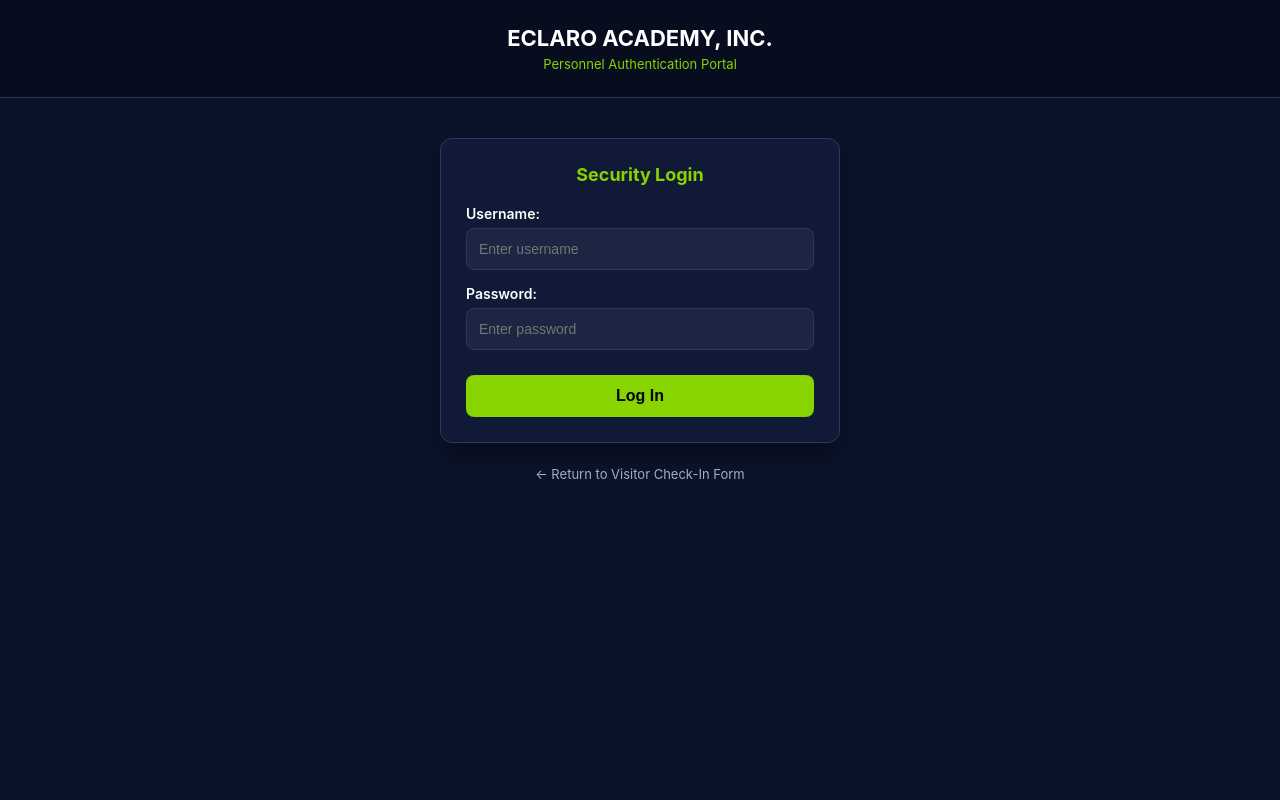
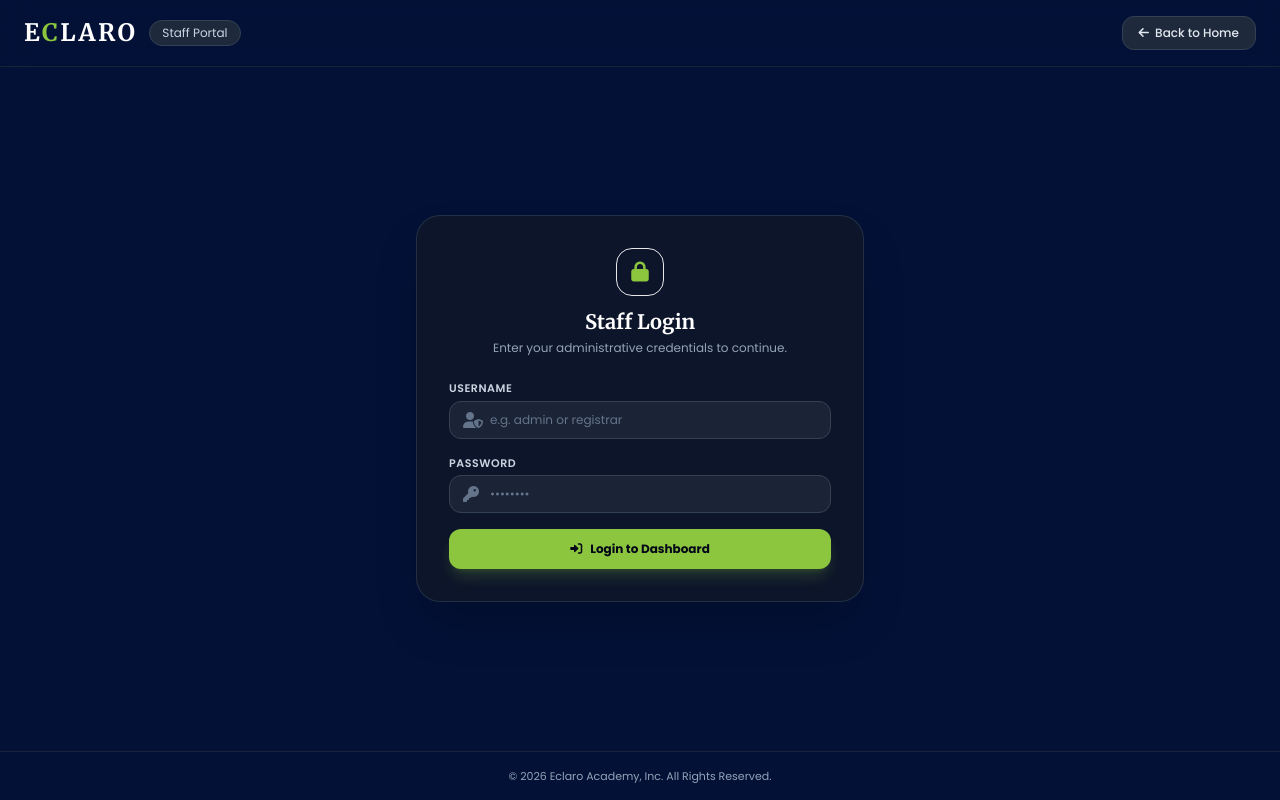
Before and after one commit to erickarcenal-hue/eclaro-visitor-system, a Flask app: page /login in a window 1280 px wide. Run offline with Flask 3, Linux system fonts and the light colour scheme; some libraries are stand-ins or nearby versions.

Commit message:
Revamp login page with new styles and layout
Updated the login page title and favicon. Enhanced styling with Tailwind CSS and Font Awesome. Improved form layout and accessibility.

```diff
--- a/templates/login.html
+++ b/templates/login.html
@@ -3,153 +3,87 @@
 <head>
     <meta charset="UTF-8">
     <meta name="viewport" content="width=device-width, initial-scale=1.0">
-    <title>Eclaro Academy - Personnel Login</title>
-    <!-- Eclaro Logo / Favicon -->
-    <link rel="icon" type="image/png" href="{{ url_for('static', filename='favicon.png') }}">
+    <title>ECLARO: Staff Login</title>
+    <link rel="icon" type="image/png" href="https://www.eclaro.com/favicon.ico">
+    <script src="https://cdn.tailwindcss.com"></script>
+    <link href="https://cdnjs.cloudflare.com/ajax/libs/font-awesome/6.0.0/css/all.min.css" rel="stylesheet">
+    <link href="https://fonts.googleapis.com/css2?family=Merriweather:wght@400;700&family=Poppins:wght@300;400;500;600;700&display=swap" rel="stylesheet">
     <style>
-        :root {
-            --bg-dark: #0b132b;
-            --card-dark: #101a36;
-            --input-dark: #1c2541;
-            --border-blue: #2a3a5e;
-            --text-main: #ffffff;
-            --lime-green: #88d400;
-        }
-
-        body {
-            font-family: -apple-system, BlinkMacSystemFont, 'Segoe UI', Roboto, Helvetica, Arial, sans-serif;
-            background-color: var(--bg-dark);
-            margin: 0;
-            padding: 0;
-            color: var(--text-main);
-        }
-
-        .header {
-            background-color: #070d1f;
-            color: white;
-            padding: 25px 15px;
-            text-align: center;
-            border-bottom: 1px solid var(--border-blue);
-        }
-
-        .header h1 {
-            margin: 0;
-            font-size: 22px;
-            color: var(--text-main);
-        }
-
-        .header p {
-            margin: 5px 0 0 0;
-            font-size: 13px;
-            color: var(--lime-green);
-        }
-
-        .container {
-            max-width: 400px;
-            margin: 40px auto;
-            padding: 0 15px;
-        }
-
-        .card {
-            background: var(--card-dark);
-            padding: 25px;
-            border-radius: 12px;
-            border: 1px solid var(--border-blue);
-            box-shadow: 0 10px 25px rgba(0,0,0,0.4);
-        }
-
-        .card h2 {
-            margin-top: 0;
-            margin-bottom: 20px;
-            font-size: 18px;
-            color: var(--lime-green);
-            text-align: center;
-        }
-
-        .form-group {
-            margin-bottom: 15px;
-        }
-
-        .form-group label {
-            display: block;
-            margin-bottom: 6px;
-            font-weight: 600;
-            font-size: 14px;
-        }
-
-        .form-group input {
-            width: 100%;
-            padding: 12px;
-            background-color: var(--input-dark);
-            border: 1px solid var(--border-blue);
-            border-radius: 8px;
-            box-sizing: border-box;
-            font-size: 14px;
-            color: var(--text-main);
-        }
-
-        .btn {
-            background-color: var(--lime-green);
-            color: #000000;
-            padding: 12px;
-            border: none;
-            border-radius: 8px;
-            cursor: pointer;
-            font-size: 16px;
-            font-weight: 800;
-            width: 100%;
-            margin-top: 10px;
-        }
-
-        .alert-danger {
-            background-color: #c62828;
-            color: white;
-            padding: 10px;
-            border-radius: 6px;
-            margin-bottom: 15px;
-            text-align: center;
-            font-size: 14px;
-        }
+        body { font-family: 'Poppins', sans-serif; }
+        .font-serif-title { font-family: 'Merriweather', serif; }
+        .bg-eclaro-navy { background-color: #031137; }
+        .bg-eclaro-lime { background-color: #8CC63F; }
+        .text-eclaro-lime { color: #8CC63F; }
+        .border-eclaro-lime { border-color: #8CC63F; }
     </style>
 </head>
-<body>
+<body class="bg-eclaro-navy min-h-screen flex flex-col justify-between text-slate-100">
 
-    <div class="header">
-        <h1>ECLARO ACADEMY, INC.</h1>
-        <p>Personnel Authentication Portal</p>
-    </div>
+    <!-- Navbar -->
+    <header class="w-full px-6 py-4 flex justify-between items-center border-b border-slate-800/80 backdrop-blur-md">
+        <div class="flex items-center gap-3">
+            <span class="text-2xl font-black text-white tracking-widest font-serif-title">E<span class="text-eclaro-lime">C</span>LARO</span>
+            <span class="hidden sm:inline-block text-xs bg-slate-800 text-slate-300 px-3 py-1 rounded-full border border-slate-700">Staff Portal</span>
+        </div>
+        <div>
+            <a href="/" class="text-xs bg-slate-800 hover:bg-slate-700 text-slate-200 px-4 py-2 rounded-xl font-medium border border-slate-700 transition-all flex items-center gap-1.5">
+                <i class="fas fa-arrow-left"></i> Back to Home
+            </a>
+        </div>
+    </header>
 
-    <div class="container">
-        <div class="card">
-            <h2>Security Login</h2>
+    <!-- Main Content -->
+    <main class="flex-grow flex items-center justify-center p-4">
+        <div class="w-full max-w-md bg-slate-900/90 backdrop-blur-xl border border-slate-700/60 p-6 sm:p-8 rounded-3xl shadow-2xl relative overflow-hidden">
+            <div class="absolute top-0 left-0 right-0 h-1.5 bg-gradient-to-r from-eclaro-lime via-teal-400 to-eclaro-lime"></div>
 
-            {% with messages = get_flashed_messages(category_filter=["danger"]) %}
+            <div class="mb-6 text-center">
+                <div class="w-12 h-12 bg-eclaro-lime/20 text-eclaro-lime rounded-2xl flex items-center justify-center mx-auto text-xl border border-eclaro-lime/30 mb-3">
+                    <i class="fas fa-lock"></i>
+                </div>
+                <h1 class="text-xl font-bold font-serif-title text-white">Staff Login</h1>
+                <p class="text-xs text-slate-400 mt-1">Enter your administrative credentials to continue.</p>
+            </div>
+
+            {% with messages = get_flashed_messages(with_categories=true) %}
                 {% if messages %}
-                    {% for message in messages %}
-                        <div class="alert-danger">{{ message }}</div>
+                    {% for category, message in messages %}
+                        <div class="mb-4 bg-rose-500/10 border border-rose-500/30 text-rose-300 px-4 py-3 rounded-xl text-xs flex items-center gap-2">
+                            <i class="fas fa-circle-exclamation"></i>
+                            <span>{{ message }}</span>
+                        </div>
                     {% endfor %}
                 {% endif %}
             {% endwith %}
 
-            <form action="/login" method="POST">
-                <div class="form-group">
-                    <label>Username:</label>
-                    <input type="text" name="username" required placeholder="Enter username">
+            <form action="/login" method="POST" class="space-y-4">
+                <div>
+                    <label class="block text-[11px] font-semibold text-slate-300 uppercase tracking-wider mb-1">Username</label>
+                    <div class="relative">
+                        <span class="absolute inset-y-0 left-0 flex items-center pl-3.5 text-slate-500"><i class="fas fa-user-shield"></i></span>
+                        <input type="text" name="username" required placeholder="e.g. admin or registrar" class="w-full bg-slate-800/80 border border-slate-700 rounded-xl px-3.5 py-2.5 pl-10 text-xs text-white placeholder-slate-500 focus:outline-none focus:border-[#8CC63F] transition-all">
+                    </div>
                 </div>
 
-                <div class="form-group">
-                    <label>Password:</label>
-                    <input type="password" name="password" required placeholder="Enter password">
+                <div>
+                    <label class="block text-[11px] font-semibold text-slate-300 uppercase tracking-wider mb-1">Password</label>
+                    <div class="relative">
+                        <span class="absolute inset-y-0 left-0 flex items-center pl-3.5 text-slate-500"><i class="fas fa-key"></i></span>
+                        <input type="password" name="password" required placeholder="••••••••" class="w-full bg-slate-800/80 border border-slate-700 rounded-xl px-3.5 py-2.5 pl-10 text-xs text-white placeholder-slate-500 focus:outline-none focus:border-[#8CC63F] transition-all">
+                    </div>
                 </div>
 
-                <button type="submit" class="btn">Log In</button>
+                <button type="submit" class="w-full bg-[#8CC63F] hover:bg-[#7ab332] text-slate-950 font-bold py-3 rounded-xl text-xs transition-all shadow-lg shadow-[#8CC63F]/20 mt-2 flex items-center justify-center gap-2">
+                    <i class="fas fa-right-to-bracket"></i> Login to Dashboard
+                </button>
             </form>
         </div>
+    </main>
 
-        <p style="text-align: center; margin-top: 20px;">
-            <a href="/" style="color: #a0aec0; text-decoration: none; font-size: 13px;">← Return to Visitor Check-In Form</a>
-        </p>
-    </div>
+    <!-- Footer -->
+    <footer class="w-full text-center py-4 border-t border-slate-800/80 text-[11px] text-slate-400">
+        <p>© 2026 Eclaro Academy, Inc. All Rights Reserved.</p>
+    </footer>
 
 </body>
 </html>
```
